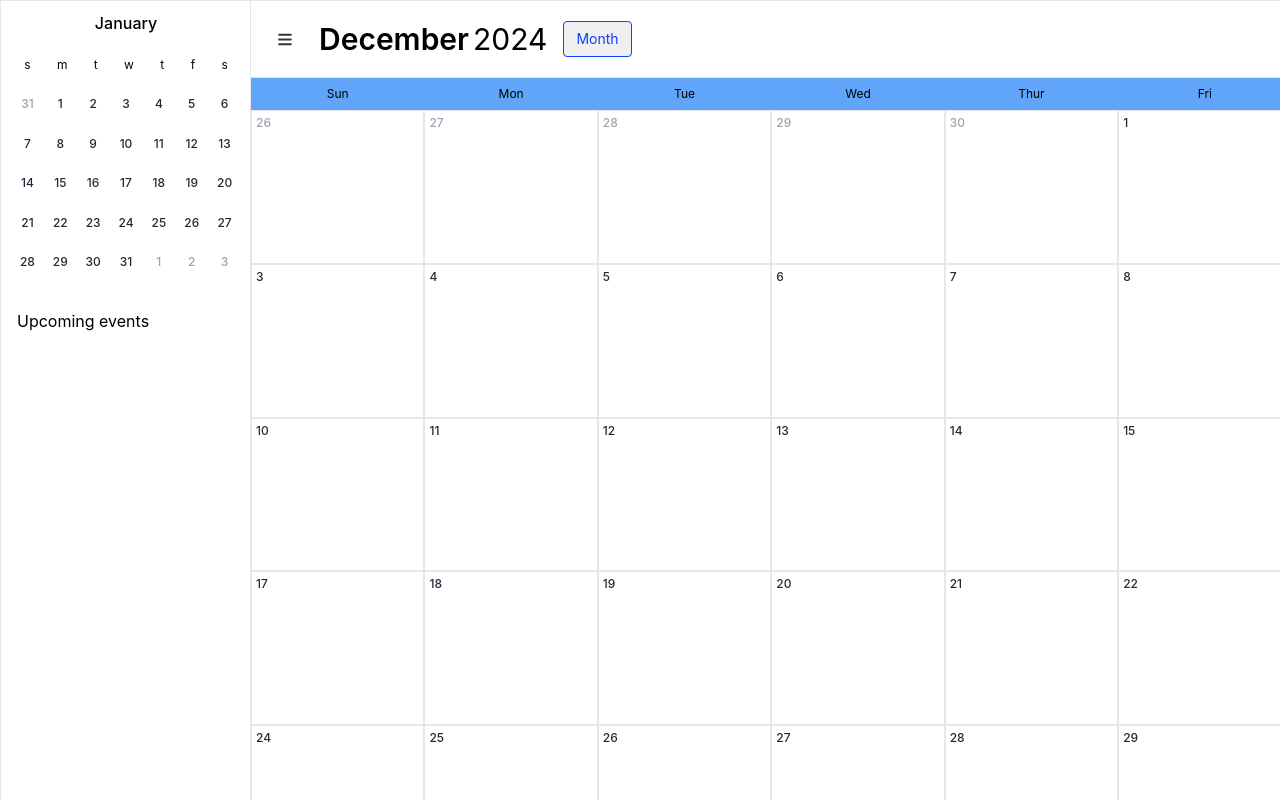
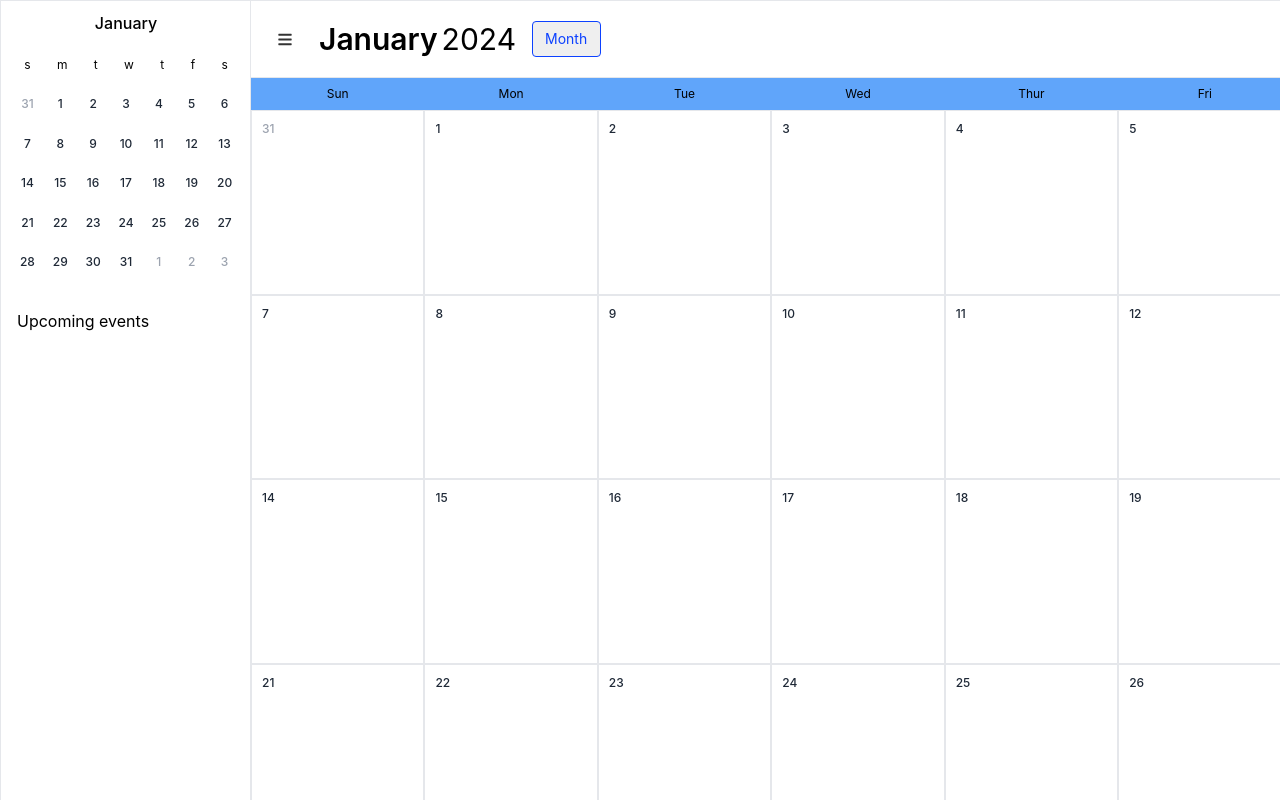
Before and after one commit to lindychi/frontend-bootcamp, a React (Create React App) app: page / in a window 1280 px wide. Shown: the top 800 px of the page. Built offline with nearby package versions, Linux system fonts and the light colour scheme.

Commit message:
fix:WeekCal

```diff
--- a/src/App.tsx
+++ b/src/App.tsx
@@ -59,7 +59,7 @@ function App() {
             <div className="Month-title flex gap-[4px] items-center">
               {/* 월 */}
               <div className="text-3xl text-center font-semibold">
-                {getMonthString(12)}
+                {getMonthString(1)}
               </div>
               {/* 년도 */}
               <div className="year text-3xl  text-center">{selectedYear}</div>
@@ -69,7 +69,7 @@ function App() {
             <div className="custom-select">
               <select
                 name="calendarType"
-                onChange={handleChange}   //이 부분 추가
+                onChange={handleChange} //이 부분 추가
                 className="h-[36px] border solid border-primary text-primary rounded px-3 items-center text-sm"
               >
                 <option value="month">Month</option>
--- a/src/components/CalendarS.tsx
+++ b/src/components/CalendarS.tsx
@@ -55,7 +55,8 @@ export default function CalendarS({ selectedMonth, selectedYear }: Props) {
                 {
                   "text-gray-800": date.getMonth() === selectedMonth - 1,
                   "text-gray-400": date.getMonth() !== selectedMonth - 1,
-                  "bg-blue-500 text-white rounded-2xl": date.getDate() === new Date().getDate() && date.getMonth() === new Date().getMonth(),
+                  "text-white bg-blue-500 rounded-2xl": date.getDate() === new Date().getDate() && date.getMonth() === new Date().getMonth(),
+                  // "bg-blue-500 text-white rounded-2xl": date.getDate() === new Date().getDate() && date.getMonth() === new Date().getMonth(),
                 }
               )}
             >
--- a/src/components/MonthCal.tsx
+++ b/src/components/MonthCal.tsx
@@ -9,8 +9,8 @@ import SevenDays from './SevenDays';
 type Props = {}
 
 export default function MonthCal({}: Props) {
-const [selectedMonth, setSelectedMonth] = React.useState(12);
-const [selectedYear, setSelectedYear] = React.useState(2023);
+const [selectedMonth, setSelectedMonth] = React.useState(1);
+const [selectedYear, setSelectedYear] = React.useState(2024);
 const targetCalendarDates: Date[] = getCalendarDates(
   selectedYear,
   selectedMonth
@@ -26,7 +26,7 @@ return (
           key={date.getDate()} // 각 날짜에 대한 고유한 key
           className={clsx(
             "inner-date",
-            "p-[4px]",
+            "p-2.5",
             "font-medium",
             "text-xs",
             "border",
@@ -35,7 +35,8 @@ return (
             {
               "text-gray-800": date.getMonth() === selectedMonth - 1,
               "text-gray-400": date.getMonth() !== selectedMonth - 1,
-              // "bg-blue-500 text-white rounded-2xl": date.getDate() === new Date().getDate() && date.getMonth() === new Date().getMonth(),
+              "bg-blue-500": date.getDate() === new Date().getDate() && date.getMonth() === new Date().getMonth(),
+
             }
           )}
         >
--- a/src/components/WeekCal.tsx
+++ b/src/components/WeekCal.tsx
@@ -11,27 +11,30 @@ type Props = {}
 export default function WeekCal({}: Props) {
 
 return (
-
-
   <div>
-  <div className='flex'>
-    <div className="w-[64px]"></div>
-    <div className="flex w-[1150px] bg-red-500"><SevenDays dayList={dayList} /></div>
+    <div className="flex border-b">
+      <div className="w-[64px] "></div>
+      <div className="flex w-[1150px]">
+        <SevenDays dayList={dayList} />
+      </div>
     </div>
 
     {/* boxContainer 부분 반복 */}
     {[...Array(24)].map((_, index) => (
-        <div key={index} className="flex w-100% text-center">
-          <div className="timeBox w-[64px] border-l text-s bg-yellow-300 text-xs px-5 ">
-            {`${(index + 1).toString().padStart(2, '0')}:00`}
+      <div key={index} className="flex relative w-100% ">
+        <div className="timeBox w-[64px] border-r"></div>
+        <div className="time absolute top-[70px] text-xs px-4">
+          {" "}
+          {index === 23 ? "" : ("00" + ((index + 1) % 24)).slice(-2) + ":00"}
         </div>
         <div className={`weekBox flex w-full h-[80px] border-b text-start`}>
           {dayList.map((day: DateName, dayIndex) => (
             <div
               key={dayIndex}
               className={`${day.short} w-full border-r ${
-                  (dayIndex === 0 || dayIndex === 6) ? 'bg-gray-100' : ''
-                }`}></div>
+                dayIndex === 0 || dayIndex === 6 ? "bg-gray-100" : ""
+              }`}
+            ></div>
           ))}
         </div>
       </div>
```
Lines whose indentation alone changed are shown as unchanged.
